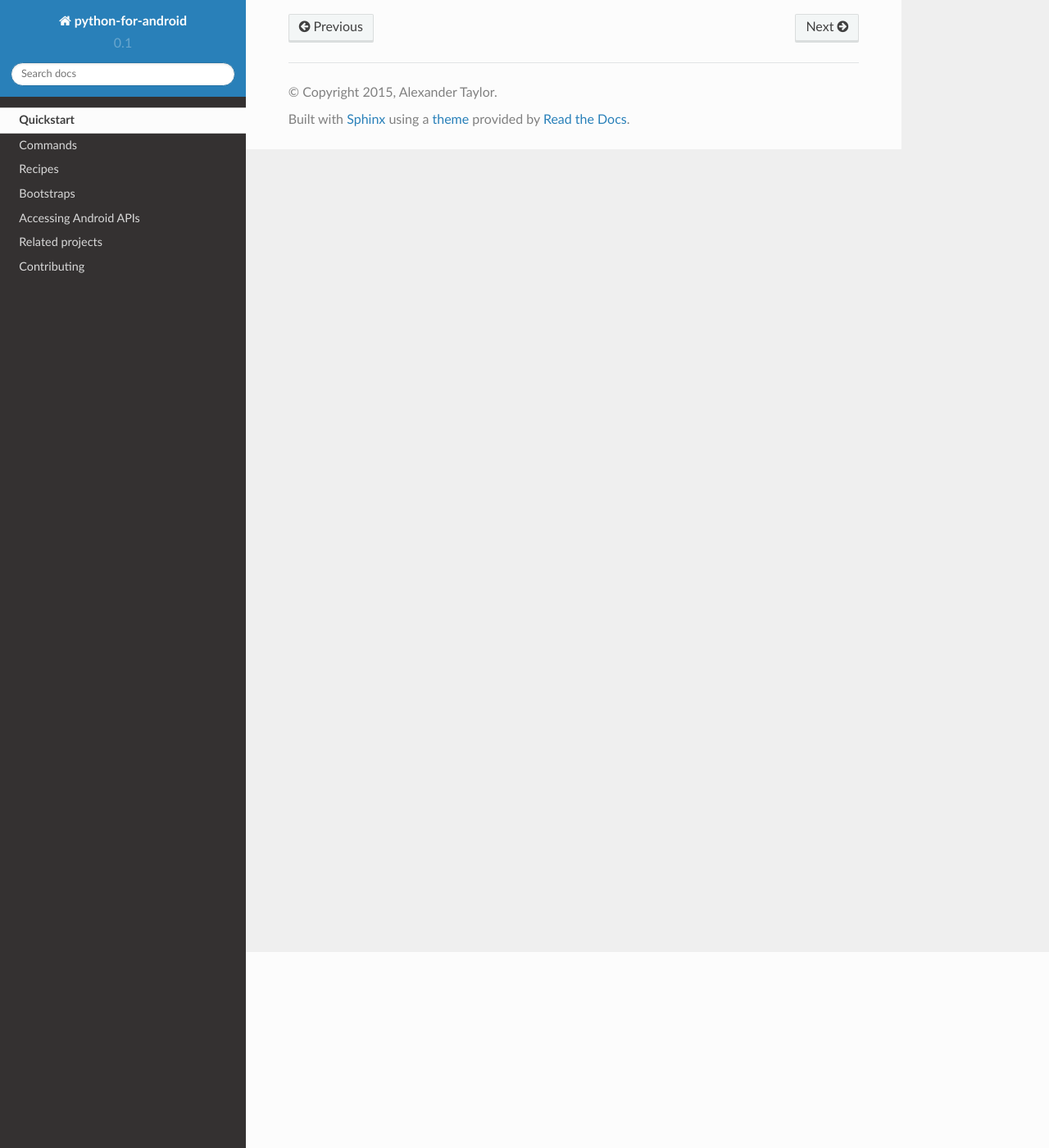
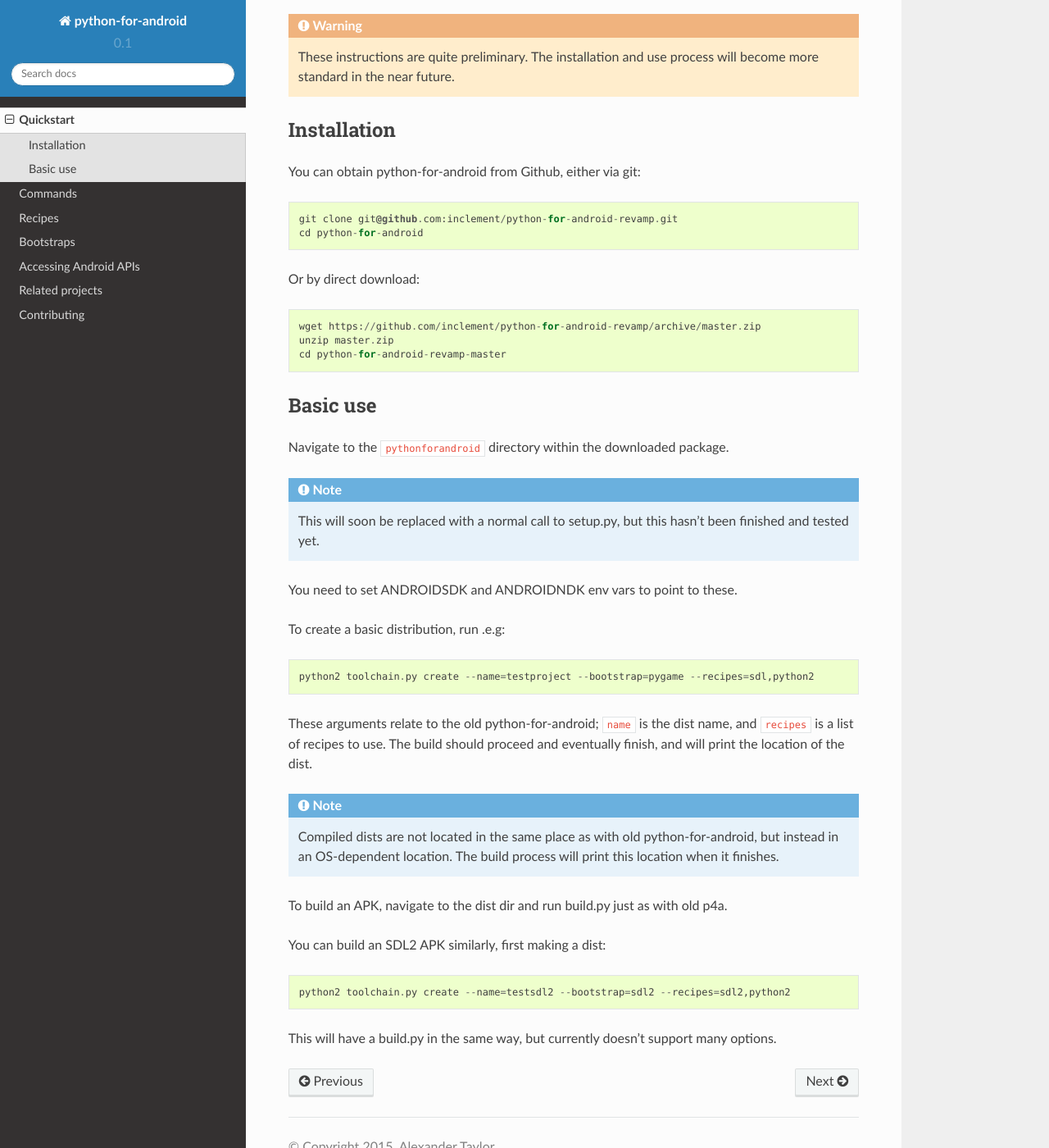
Before and after one commit to kivy/python-for-android, a Sphinx documentation site: the page built from doc/source/quickstart.rst, in a window 1280 px wide and 1400 px high, scrolled down 239 px. Shown: the whole window at 82% size. Built offline with Sphinx 7.4.7 and the Read the Docs theme 2.0.0, drawn with Linux system fonts in a browser that asks for light colours; pages that are not in the unit, such as notebooks, are missing from menus.

Commit message:
Added basic quickstart doc

```diff
--- a/doc/source/quickstart.rst
+++ b/doc/source/quickstart.rst
@@ -6,3 +6,55 @@
 APK with some simple default parameters. See the :doc:`commands
 documentation <commands>` for all the different commands and build
 options available.
+
+.. warning:: These instructions are quite preliminary. The
+             installation and use process will become more standard in
+             the near future.
+
+
+Installation
+------------
+
+You can obtain python-for-android from Github, either via git::
+
+  git clone git@github.com:inclement/python-for-android-revamp.git
+  cd python-for-android
+
+Or by direct download::
+
+  wget https://github.com/inclement/python-for-android-revamp/archive/master.zip
+  unzip master.zip
+  cd python-for-android-revamp-master
+
+
+Basic use
+---------
+
+Navigate to the ``pythonforandroid`` directory within the downloaded package.
+
+.. note:: This will soon be replaced with a normal call to setup.py,
+          but this hasn't been finished and tested yet.
+
+You need to set ANDROIDSDK and ANDROIDNDK env vars to point to these.
+
+To create a basic distribution, run .e.g::
+
+     python2 toolchain.py create --name=testproject --bootstrap=pygame --recipes=sdl,python2
+
+These arguments relate to the old python-for-android; ``name`` is the
+dist name, and ``recipes`` is a list of recipes to use. The build
+should proceed and eventually finish, and will print the location of
+the dist.
+
+.. note:: Compiled dists are not located in the same place as with old
+          python-for-android, but instead in an OS-dependent
+          location. The build process will print this location when it
+          finishes.
+
+To build an APK, navigate to the dist dir and run build.py just as with old p4a.
+
+You can build an SDL2 APK similarly, first making a dist::
+
+    python2 toolchain.py create --name=testsdl2 --bootstrap=sdl2 --recipes=sdl2,python2
+
+This will have a build.py in the same way, but currently doesn't support many options.
```
Also changed, not shown: doc/source/recipes.rst (+12 -0 lines).
